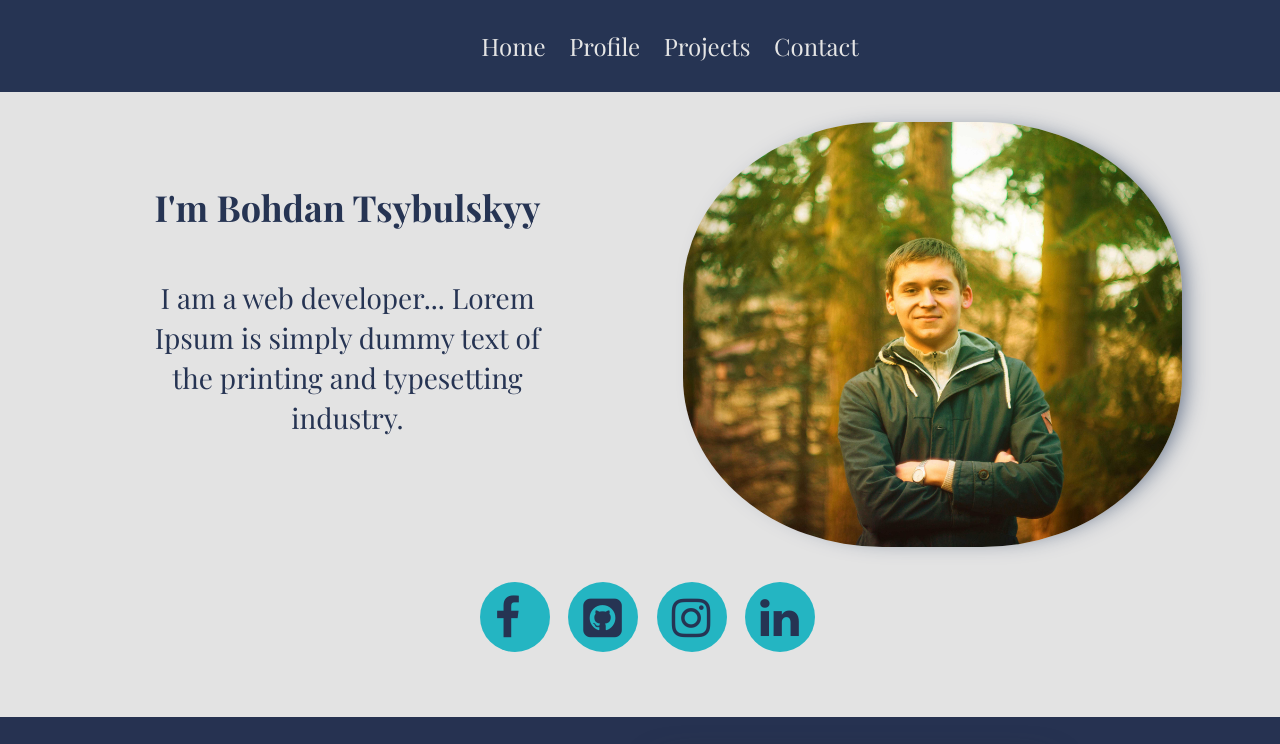
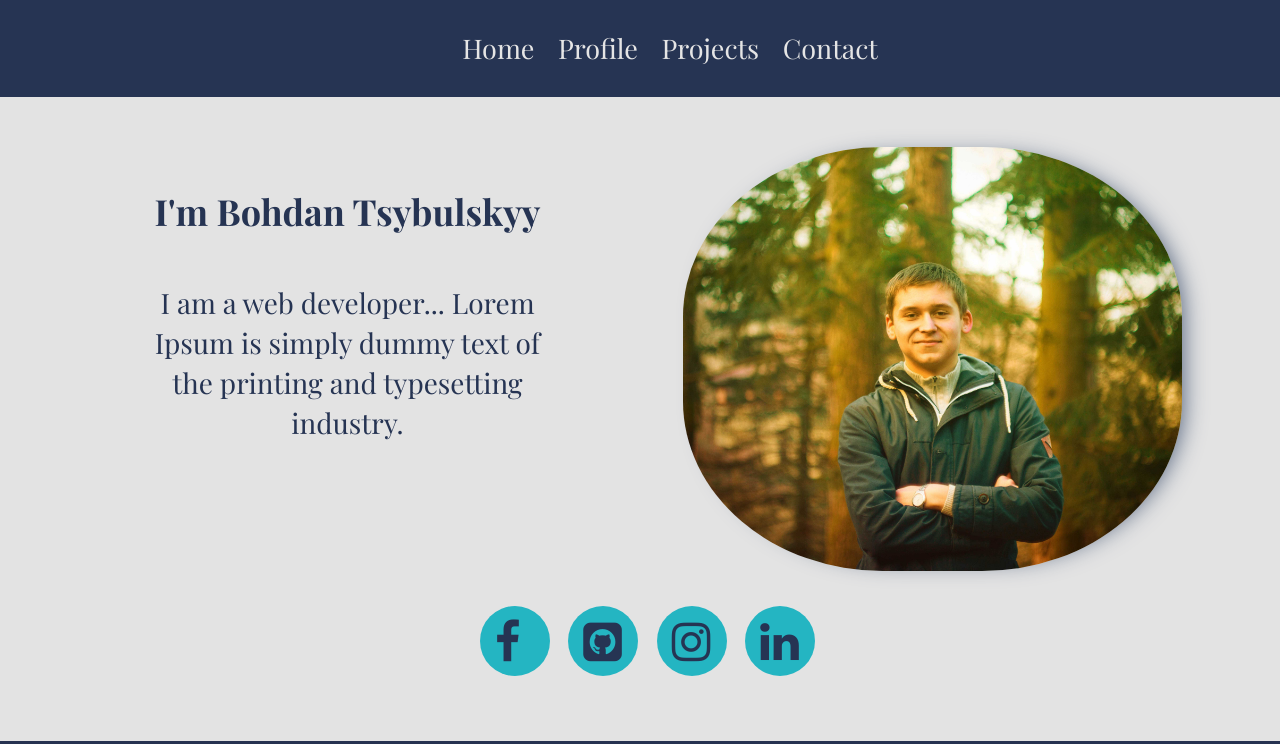
Before and after one commit to JustBo/cv, a plain HTML site: page index.html in a window 1280 px wide. Shown: the top 744 px of the page. Drawn offline with nearby package versions, Linux system fonts and the light colour scheme.

Commit message:
change div with photo

```diff
--- a/css/main.css
+++ b/css/main.css
@@ -21,7 +21,7 @@ header{
 }
 .top-nav li{
     display:inline-block;
-    font-size:24px;
+    font-size:27px;
     margin-left:20px;
 }
 .top-nav li a:hover{
@@ -45,6 +45,7 @@ header{
 }
 .home-avat{
     text-align:center;
+    padding-top:20px;
 }
 .home-avat img{
     display:inline-block;
```
